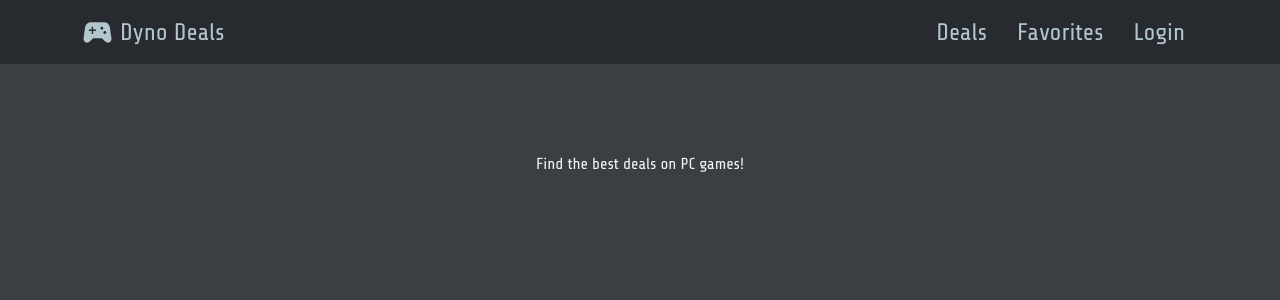
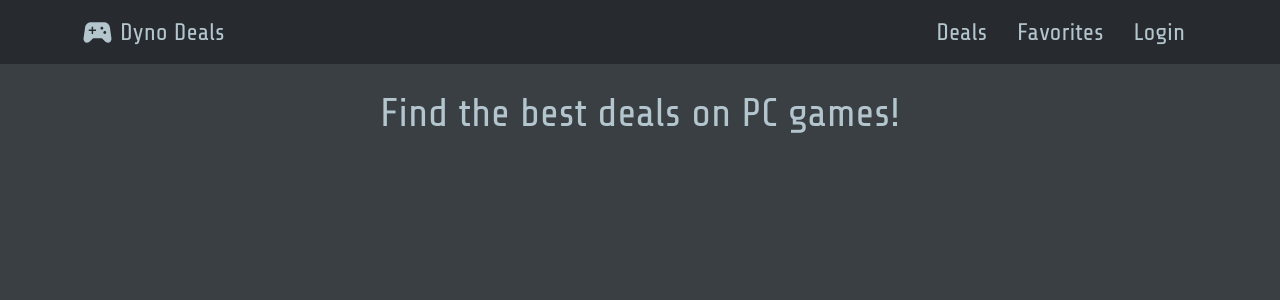
Before and after one commit to justynlao/game-deals, a Next.js app: page / in a window 1280 px wide. Shown: the top 300 px of the page. Built offline with nearby package versions, Linux system fonts and the light colour scheme; no server answers.

Commit message:
adjusted home page style

```diff
--- a/src/styles/Home.module.css
+++ b/src/styles/Home.module.css
@@ -1,27 +1,11 @@
-.container {
-  min-height: 100vh;
-  padding: 0 0.5rem;
+.main {
   display: flex;
   flex-direction: column;
-  justify-content: center;
-  align-items: center;
-  height: 100vh;
-}
-
-.main {
-  padding: 5rem 0;
-  flex: 1;
-  display: flex;
-  flex-direction: column;
-  justify-content: center;
+  justify-content: space-between;
   align-items: center;
 }
 
-.footer {
-  width: 100%;
-  height: 100px;
-  border-top: 1px solid #eaeaea;
-  display: flex;
-  justify-content: center;
-  align-items: center;
+.heading {
+  font-size: 2.5rem;
+  color: var(--text-color-secondary);
 }
--- a/src/styles/globals.css
+++ b/src/styles/globals.css
@@ -6,10 +6,14 @@
   --text-color-secondary: #b3c5cd;
 
   --bg-color-primary: #3a3f44;
-  --bg-color-secondary: #7a8288;
+  --bg-color-secondary: #272b30;
+
+  --color-sale: #72c070;
+  --color-regular: #96bbff;
 
   --font-family: "Share Tech", sans-serif;
-  --box-shadow: 0px 2px 8px rgba(0, 0, 0, 0.05);
+  --box-shadow-before: 0px 2px 8px rgb(0, 0, 0, 0.3);
+  --box-shadow-after: 0px 4px 16px rgb(0, 0, 0, 0.5);
 }
 
 html,
```
